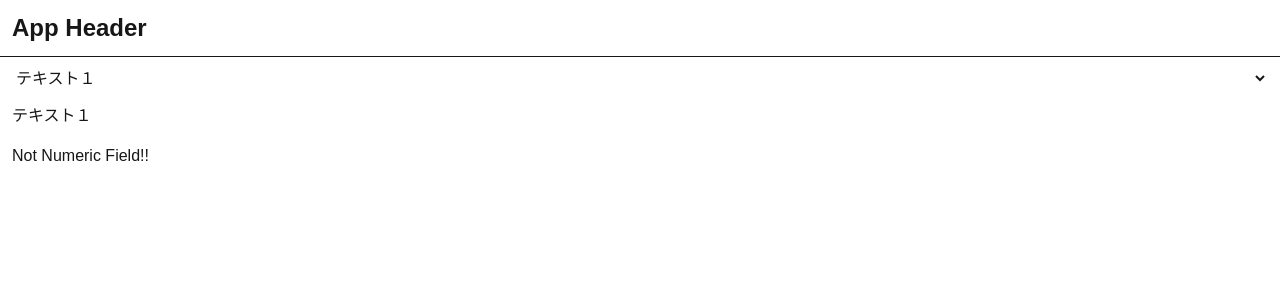
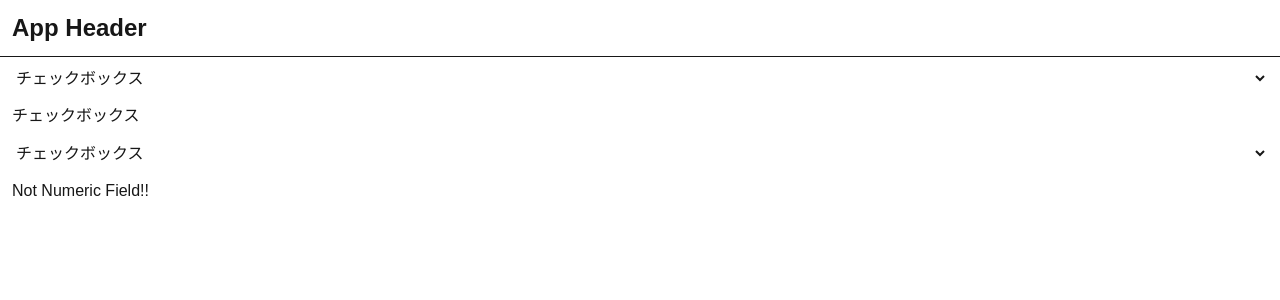
Before and after one commit to ShSato4JPN/sandbox-components, a Next.js app: page /single-value in a window 1280 px wide. Shown: the top 300 px of the page. Built offline with nearby package versions, Linux system fonts and the light colour scheme.

Commit message:
feat: add sample component of filter

```diff
--- a/src/features/single-value/components/filter-field.tsx
+++ b/src/features/single-value/components/filter-field.tsx
@@ -1,18 +1,11 @@
-import { useState } from "react";
 import { useDataField } from "../hooks/data-field";
-import { RecordFilter } from "../types/filter";
 
-type FilterItem = {
-  filter: RecordFilter
-  setRecordFilter:
-}
-
-function FilterItem() {
-  const { allFields, fieldCode, onFieldCodeChange } = useDataField();
+export default function FilterField() {
+  const { firstFieldCode, allFields, onFieldCodeChange } = useDataField();
 
   return (
     <select
-      value={fieldCode || ""}
+      value={firstFieldCode || ""}
       onChange={(e) => {
         onFieldCodeChange(e.target.value);
       }}
@@ -25,14 +18,3 @@ function FilterItem() {
     </select>
   );
 }
-
-export default function FilterField() {
-  const { allFields, fieldCode, onFieldCodeChange } = useDataField();
-  const [recordFilter, setRecordFilter] = useState<RecordFilter[]>([]);
-
-  return <div>{
-    recordFilter.map(filter => <div key={filter.code}>
-      <FilterItem></FilterItem>
-    </div>)
-  }</div>;
-}
--- a/src/features/single-value/constant/field.ts
+++ b/src/features/single-value/constant/field.ts
@@ -9,10 +9,14 @@ export const AVAILABLE_FIELDS = [
 
 export const data: DataField[] = [
   {
-    type: "TEXT",
-    code: "text_1",
-    label: "テキスト１",
-    value: "text",
+    type: "CHECK_BOX",
+    code: "checkbox_1",
+    label: "チェックボックス",
+    value: [
+      { key: "aaa", value: "AAA", check: true },
+      { key: "bbb", value: "BBB", check: false },
+      { key: "ccc", value: "CCC", check: false },
+    ],
   },
   {
     type: "NUMBER",
@@ -23,6 +27,12 @@ export const data: DataField[] = [
     scale: 0,
     unit: "¥",
     unitPosition: "BEFORE",
+  },
+  {
+    type: "TEXT",
+    code: "text_1",
+    label: "テキスト１",
+    value: "text",
   },
   {
     type: "NUMBER",
@@ -62,16 +72,7 @@ export const data: DataField[] = [
     unit: "¥",
     unitPosition: "BEFORE",
   },
-  {
-    type: "CHECK_BOX",
-    code: "checkbox_1",
-    label: "チェックボックス",
-    value: [
-      { key: "aaa", value: "AAA", check: true },
-      { key: "bbb", value: "BBB", check: false },
-      { key: "ccc", value: "CCC", check: false },
-    ],
-  },
+
   {
     type: "DROP_DOWN",
     code: "dropdown_1",
--- a/src/features/single-value/hooks/data-field.ts
+++ b/src/features/single-value/hooks/data-field.ts
@@ -32,9 +32,9 @@ export function useDataField() {
 
   const allFields = data.map((field) => ({ ...field }));
 
-  const availableFields = data
-    .filter(isAvailableField)
-    .map((field) => ({ ...field }));
+  const availableFields = data.filter(isAvailableField);
+
+  const firstFieldCode = allFields.at(0)?.code;
 
   const selectedAvailableFieldLabel =
     availableFields.find((field) => field.code === fieldCode)?.label || "";
@@ -117,6 +117,7 @@ export function useDataField() {
   return {
     allFields,
     fieldCode,
+    firstFieldCode,
     availableFields,
     selectedAvailableFieldLabel,
     isNumeric,
--- a/src/features/single-value/index.tsx
+++ b/src/features/single-value/index.tsx
@@ -1,5 +1,6 @@
 "use client";
 
+import FilterField from "./components/filter-field";
 import NumberField from "./components/number-field";
 import SelectField from "./components/select-field";
 import Title from "./components/title";
@@ -9,6 +10,7 @@ export default function SingleValue() {
     <div className="flex flex-col gap-4">
       <SelectField />
       <Title />
+      <FilterField />
       <NumberField />
     </div>
   );
```
